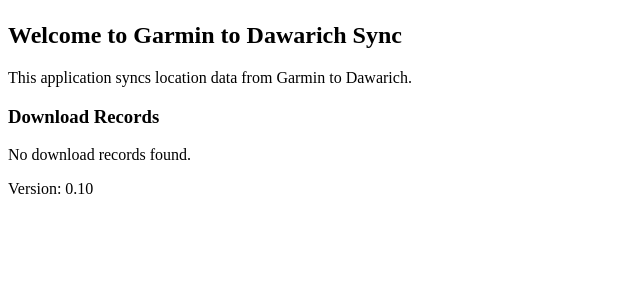
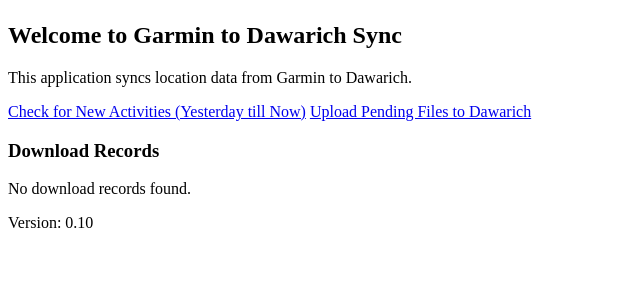
Before and after one commit to pinionless/garmin-to-dawarich-sync, a Flask app: page / in a window 1280 px wide. Shown: the part 58-358 px from the top of the page, without its empty margins (0-640 px from the left). Run offline with Flask 3, Linux system fonts and the light colour scheme.

Commit message:
index.html links

```diff
--- a/index.py
+++ b/index.py
@@ -24,7 +24,7 @@ def check():
     today     = datetime.datetime.now().date()
     yesterday = today - datetime.timedelta(days=1)
     start     = datetime.datetime.combine(yesterday, datetime.time())
-    end       = datetime.datetime.combine(yesterday, datetime.time.max)
+    end       = datetime.datetime.now()
 
     try:
         count = download_activities(start, end)
--- a/templates/index.html
+++ b/templates/index.html
@@ -7,6 +7,10 @@
 <div class="container">
     <h2>Welcome to Garmin to Dawarich Sync</h2>
     <p>This application syncs location data from Garmin to Dawarich.</p>
+    <p>
+        <a href="{{ url_for('index.check') }}" class="btn btn-primary">Check for New Activities (Yesterday till Now)</a>
+        <a href="{{ url_for('index.upload') }}" class="btn btn-secondary">Upload Pending Files to Dawarich</a>
+    </p>
 </div>
 
 <div class="container">
```
